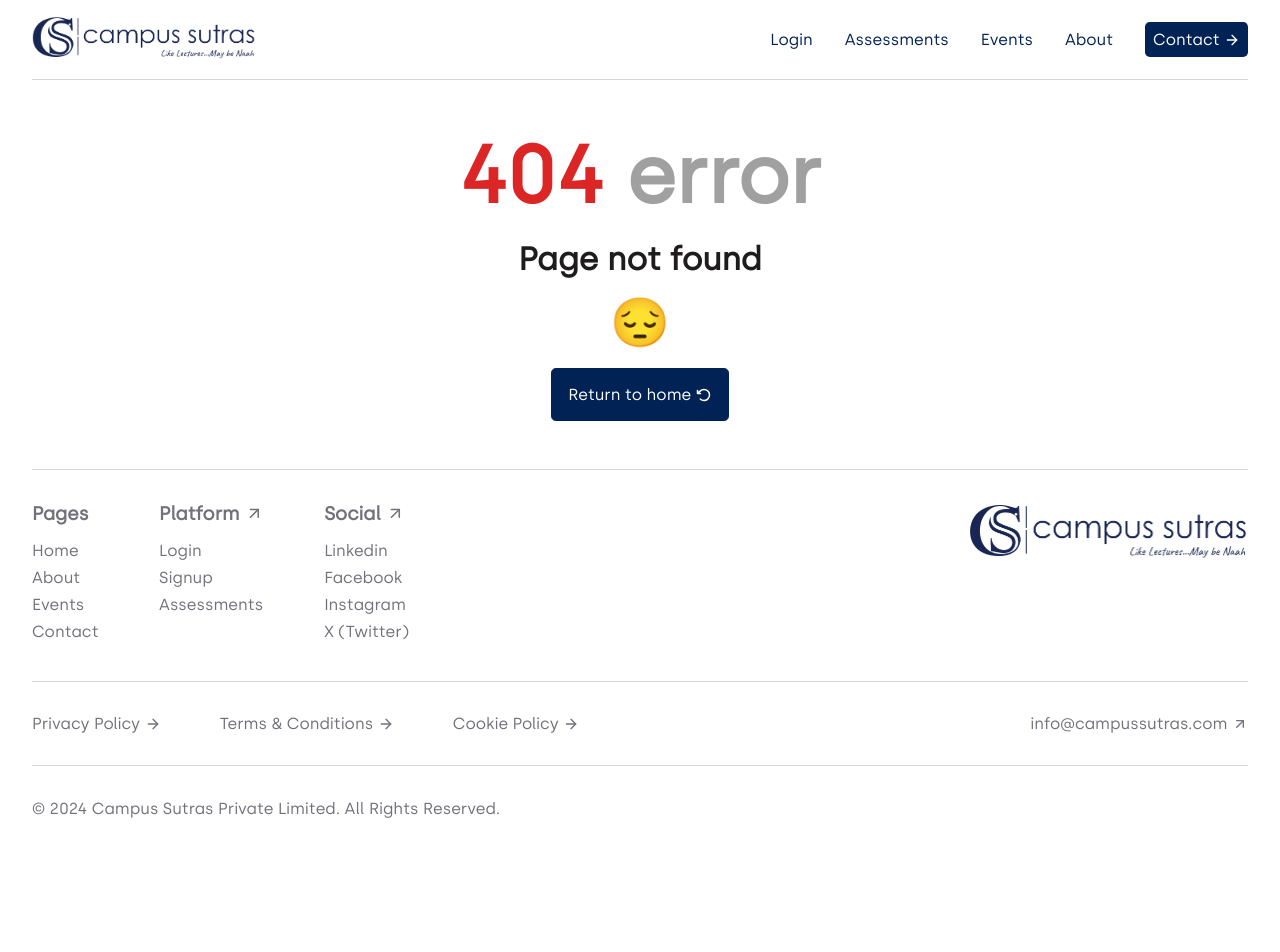
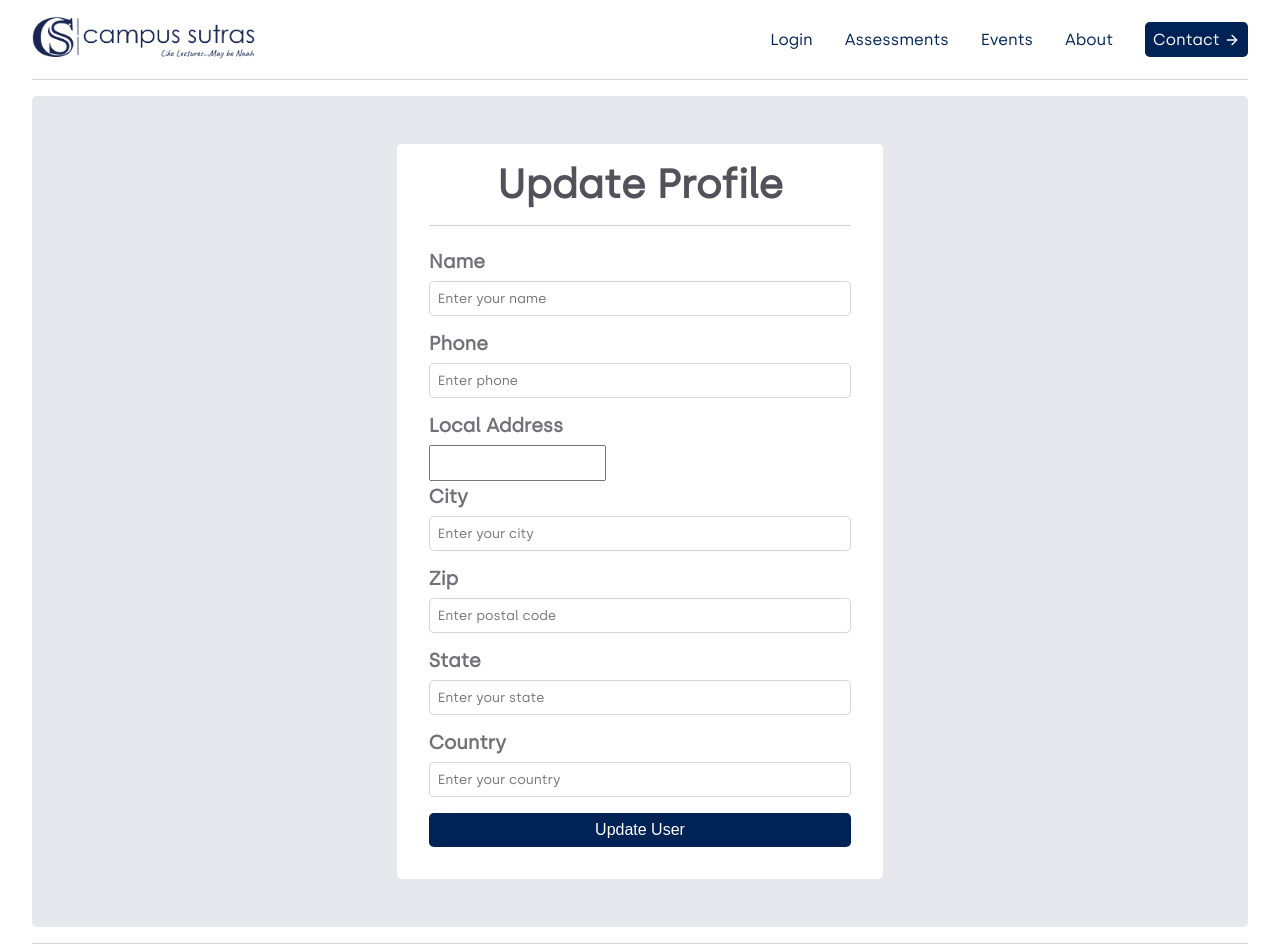
Before and after one commit to campussutras/appcampussutrascom, a React (Vite) app: page /update in a window 1280 px wide. Shown: the top 952 px of the page. Before the commit the page ends 852 px from the top, so only its background shows below. Built offline with nearby package versions, Linux system fonts and the light colour scheme; no server answers.

Commit message:
@udpate user

```diff
--- a/src/App.tsx
+++ b/src/App.tsx
@@ -19,6 +19,7 @@
 import Assessment from "./Pages/Assessment/Assessment";
 import { api } from "./Utils/Api";
 import NotFound from "./Pages/NotFound";
+import UpdateUser from "./Pages/Auth/UpdateUser/UpdateUser";
 
 const App = () => {
   const setUser = useSetRecoilState(userAtom);
@@ -65,6 +66,7 @@
           <Route path="/users" element={<Users />} />
           <Route path="/user/:id" element={<User />} />
           <Route path="/assessment/:assessmentName" element={<Assessment />} />
+          <Route path="update" element={<UpdateUser />} />
         </Routes>
         <Footer />
       </BrowserRouter>
--- /dev/null
+++ b/src/Pages/Auth/UpdateUser/UpdateUser.tsx
@@ -0,0 +1,60 @@
+import "./style.css";
+import { useState } from "react";
+// import { message } from "antd";
+const UpdateUser = () => {
+  //   const [messageApi, contextHolder] = message.useMessage();
+  const [updateUserData, setUpdateUserData] = useState({
+    name: "",
+    phone: "",
+    profileType: "",
+    institute: "",
+    company: "",
+    position: "",
+    localAddress: "",
+    city: "",
+    zip: "",
+    state: "",
+    country: "",
+  });
+  const [loading, setLoading] = useState(false);
+  return (
+    <>
+      <main className="updateUser width100 flex alignCenter justifyCenter flexColumn">
+        {/* {contextHolder} */}
+        <div className="uPContainer width95 maxWidth flex alignCenter justifyCenter flexColumn">
+          <div className="uPForm width40">
+            <div className="uPFormHead">
+              <h1>Update Profile</h1>
+            </div>
+            <form>
+              <h3>Name</h3>
+              <input
+                placeholder="Enter your name"
+                type="text"
+                name=""
+                required
+              />
+              <h3>Phone</h3>
+              <input placeholder="Enter phone" type="tel" name="" required />
+              <h3>Local Address</h3>
+              <textarea />
+              <h3>City</h3>
+              <input placeholder="Enter your city" type="text" />
+              <h3>Zip</h3>
+              <input type="number" placeholder="Enter postal code" />
+              <h3>State</h3>
+              <input placeholder="Enter your state" type="text" />
+              <h3>Country</h3>
+              <input placeholder="Enter your country" type="text" />
+              <button type="submit">
+                {loading ? "Updating..." : "Update User"}
+              </button>
+            </form>
+          </div>
+        </div>
+      </main>
+    </>
+  );
+};
+
+export default UpdateUser;
--- /dev/null
+++ b/src/Pages/Auth/UpdateUser/style.css
@@ -0,0 +1,72 @@
+.updateUser > .uPContainer {
+  padding: 3rem 0;
+  /* border: 1px solid var(--borderColor); */
+  background-color: var(--mainBlueBg);
+  margin: 1rem 0;
+  border-radius: 0.3rem;
+}
+
+.updateUser > .uPContainer > .uPForm > .uPFormHead {
+  border-bottom: 1px solid var(--borderColor);
+  padding: 0 0 1rem 0;
+  margin: 0 0 1.5rem 0;
+}
+
+.updateUser > .uPContainer > .uPForm > .uPFormHead > h1 {
+  font-size: var(--h2);
+  color: var(--textColor2);
+  /* font-weight: 500; */
+  text-align: center;
+}
+
+.updateUser > .uPContainer > .uPForm {
+  background-color: white;
+  padding: 1rem 2rem;
+  border-radius: 0.3rem;
+}
+
+.updateUser > .uPContainer > .uPForm > form {
+  margin: 0 0 1rem 0;
+}
+
+.updateUser > .uPContainer > .uPForm > p > a {
+  color: var(--mainBlue);
+  text-decoration: underline;
+}
+
+.updateUser > .uPContainer > .uPForm > form > h3 {
+  font-size: 1.2rem;
+  margin: 0 0 0.5rem 0;
+  color: var(--textColor3);
+  /* font-weight: 500; */
+}
+
+.updateUser > .uPContainer > .uPForm > form > h3 > span {
+  color: #dc2626;
+}
+
+.updateUser > .uPContainer > .uPForm > form > input {
+  padding: 0.5rem;
+  border: 1px solid var(--borderColor);
+  outline: none;
+  width: 100%;
+  margin: 0 0 1rem 0;
+  border-radius: 0.3rem;
+}
+
+.updateUser > .uPContainer > .uPForm > form > input:focus {
+  border: 1px solid var(--mainBlue);
+  transition: 0.3s all ease-in-out;
+}
+
+.updateUser > .uPContainer > .uPForm > form > button {
+  width: 100%;
+  padding: 0.5rem;
+  font-size: 1rem;
+  outline: none;
+  background-color: var(--mainBlue);
+  border: none;
+  color: white;
+  cursor: pointer;
+  border-radius: 0.3rem;
+}
--- a/src/Pages/Profile/Profile.tsx
+++ b/src/Pages/Profile/Profile.tsx
@@ -151,7 +151,9 @@
             </>
           ) : null}
 
-          <button className="myProfileUpdate">Update Profile</button>
+          <button className="myProfileUpdate">
+            <a href="/update">Update Profile</a>
+          </button>
           <a href="/change-password" className="myProfileChangePassword">
             Change Password
           </a>
--- a/src/Pages/Profile/style.css
+++ b/src/Pages/Profile/style.css
@@ -79,6 +79,10 @@
   border-radius: 0.3rem;
 }
 
+.myProfile > .myProfileContainer > .myProfileButtons > .myProfileUpdate > a {
+  color: white;
+}
+
 .myProfile
   > .myProfileContainer
   > .myProfileButtons
```
Also changed, not shown: src/Pages/AssessmentsData/AssessmentsData.tsx (line endings or trailing spaces).
